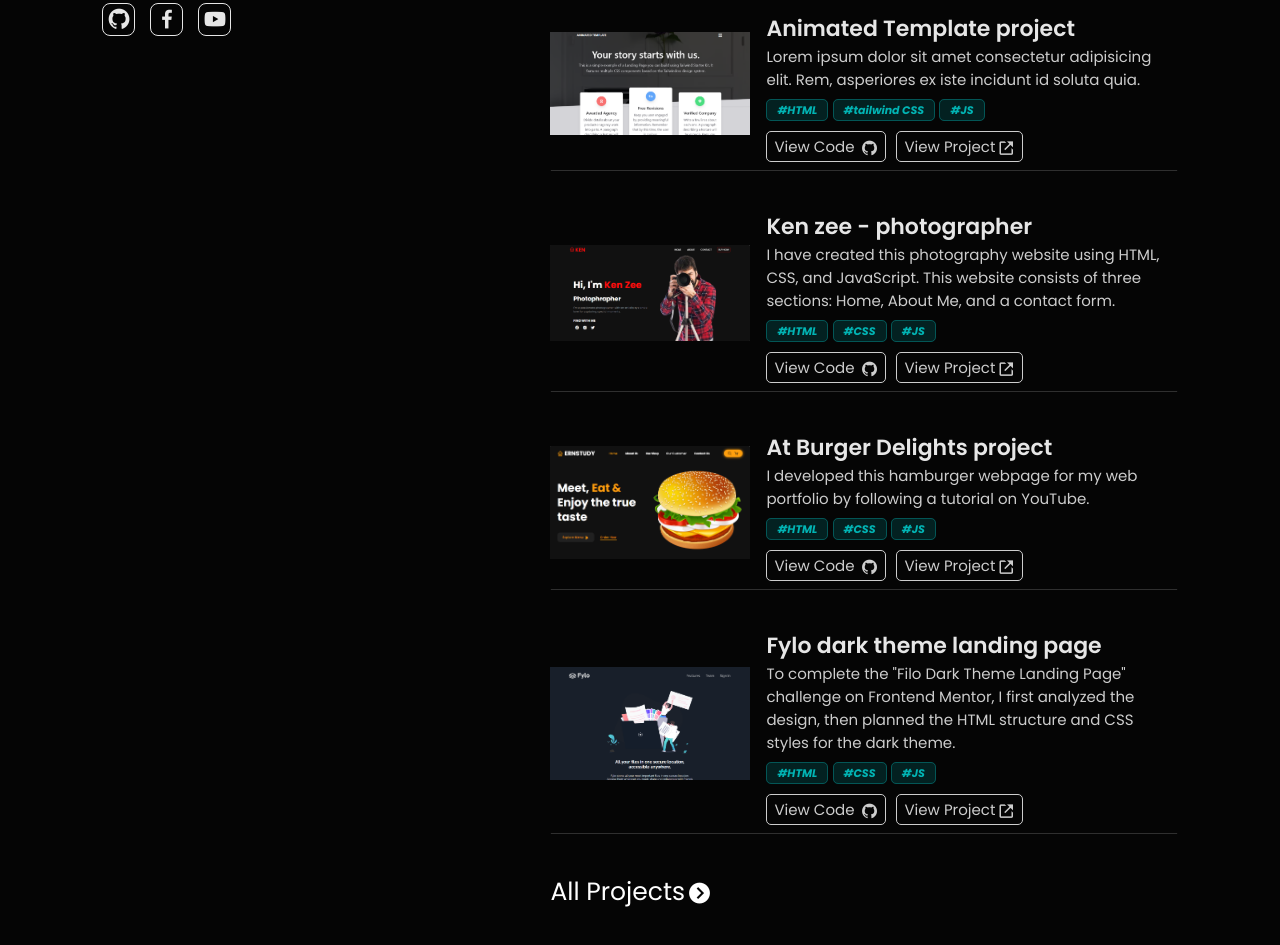
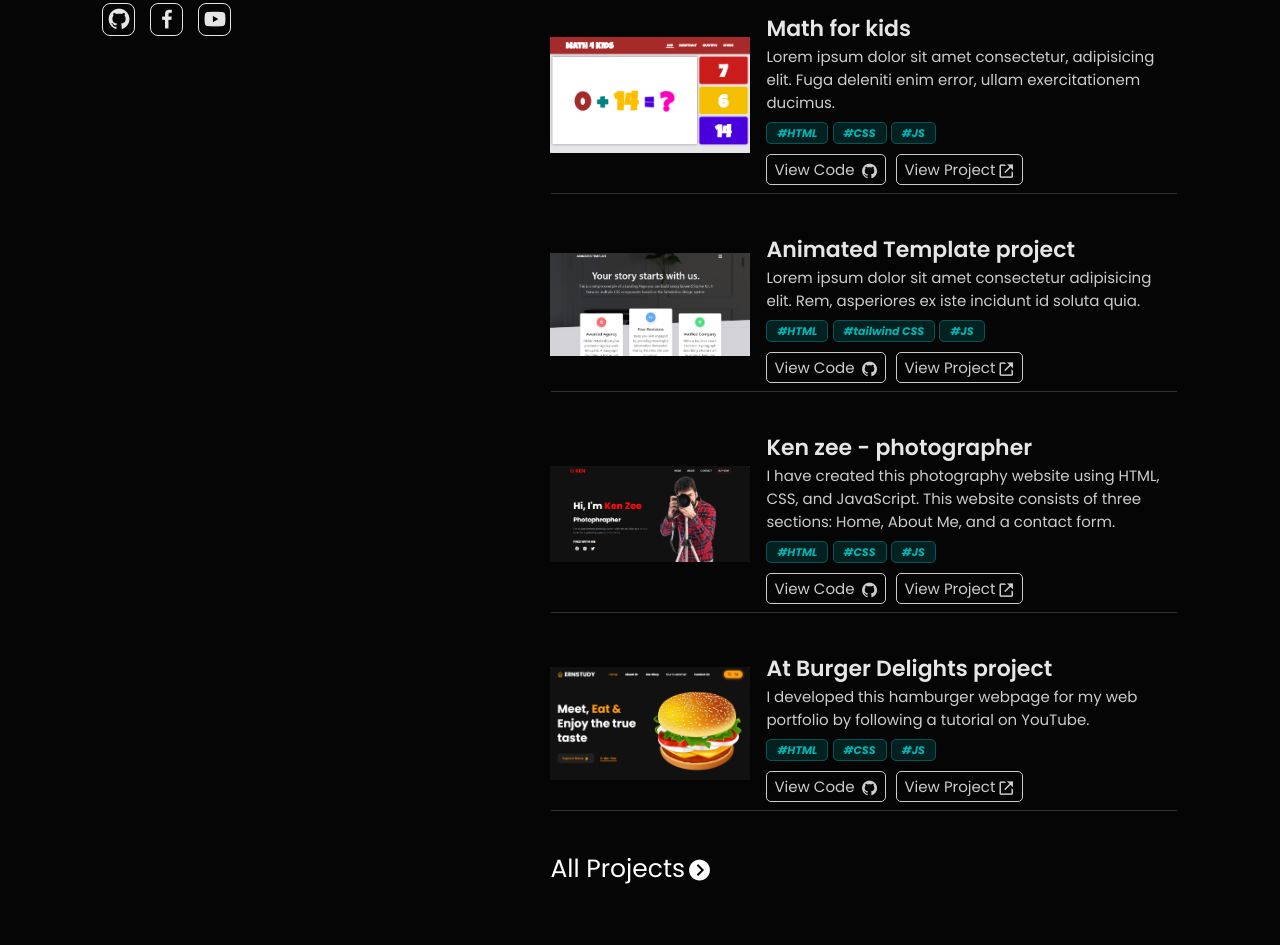
Before and after one commit to ernstudy/ernstudy-profile, a plain HTML site: page index.html in a window 1280 px wide. Shown: the part 633-1578 px from the top of the page. Drawn offline with nearby package versions, Linux system fonts and the light colour scheme.

Commit message:
math for kids project added

```diff
--- a/index.html
+++ b/index.html
@@ -117,6 +117,39 @@
             <h3>Projects</h3>
           </div>
 
+          <!-- MATH FOR KIDS  -->
+          <div class="tile tile-1">
+            <div class="tile-img">
+              <img src="img/math4kids.png" alt="" />
+            </div>
+            <div class="tile-info">
+              <h2>Math for kids</h2>
+              <p>
+                Lorem ipsum dolor sit amet consectetur, adipisicing elit. Fuga
+                deleniti enim error, ullam exercitationem ducimus.
+              </p>
+              <div class="tech">
+                <span>#HTML</span>
+                <span>#CSS</span>
+                <span>#JS</span>
+              </div>
+
+              <div class="tile-links">
+                <a
+                  href="https://github.com/ernstudy/math4kids.git"
+                  target="_blank"
+                  rel="noopener noreferrer"
+                >
+                  View Code
+                  <i class="bx bxl-github"></i>
+                </a>
+                <a href="https://ernstudy.com/math4kids/index.html"
+                  >View Project<i class="bx bx-link-external"></i
+                ></a>
+              </div>
+            </div>
+          </div>
+
           <!-- ANIMATED TEMPLATE -->
           <div class="tile">
             <div class="tile-img">
@@ -214,39 +247,6 @@
               </div>
             </div>
           </div>
-          <div class="tile tile-1">
-            <div class="tile-img">
-              <img src="img/projects.png" alt="" />
-            </div>
-            <div class="tile-info">
-              <h2>Fylo dark theme landing page</h2>
-              <p>
-                To complete the "Filo Dark Theme Landing Page" challenge on
-                Frontend Mentor, I first analyzed the design, then planned the
-                HTML structure and CSS styles for the dark theme.
-              </p>
-              <div class="tech">
-                <span>#HTML</span>
-                <span>#CSS</span>
-                <span>#JS</span>
-              </div>
-
-              <div class="tile-links">
-                <a
-                  href="https://github.com/ernstudy/fylo-dark-theme-landing-page.git"
-                  target="_blank"
-                  rel="noopener noreferrer"
-                >
-                  View Code
-                  <i class="bx bxl-github"></i>
-                </a>
-                <a href="/fylo-dark-theme-landing-page/"
-                  >View Project<i class="bx bx-link-external"></i
-                ></a>
-              </div>
-            </div>
-          </div>
-
           <div class="all-projects">
             <a href="/portfolio"
               >All Projects<i class="bx bxs-chevron-right-circle"></i
```
Also changed, not shown: img/math4kids.png (added).
